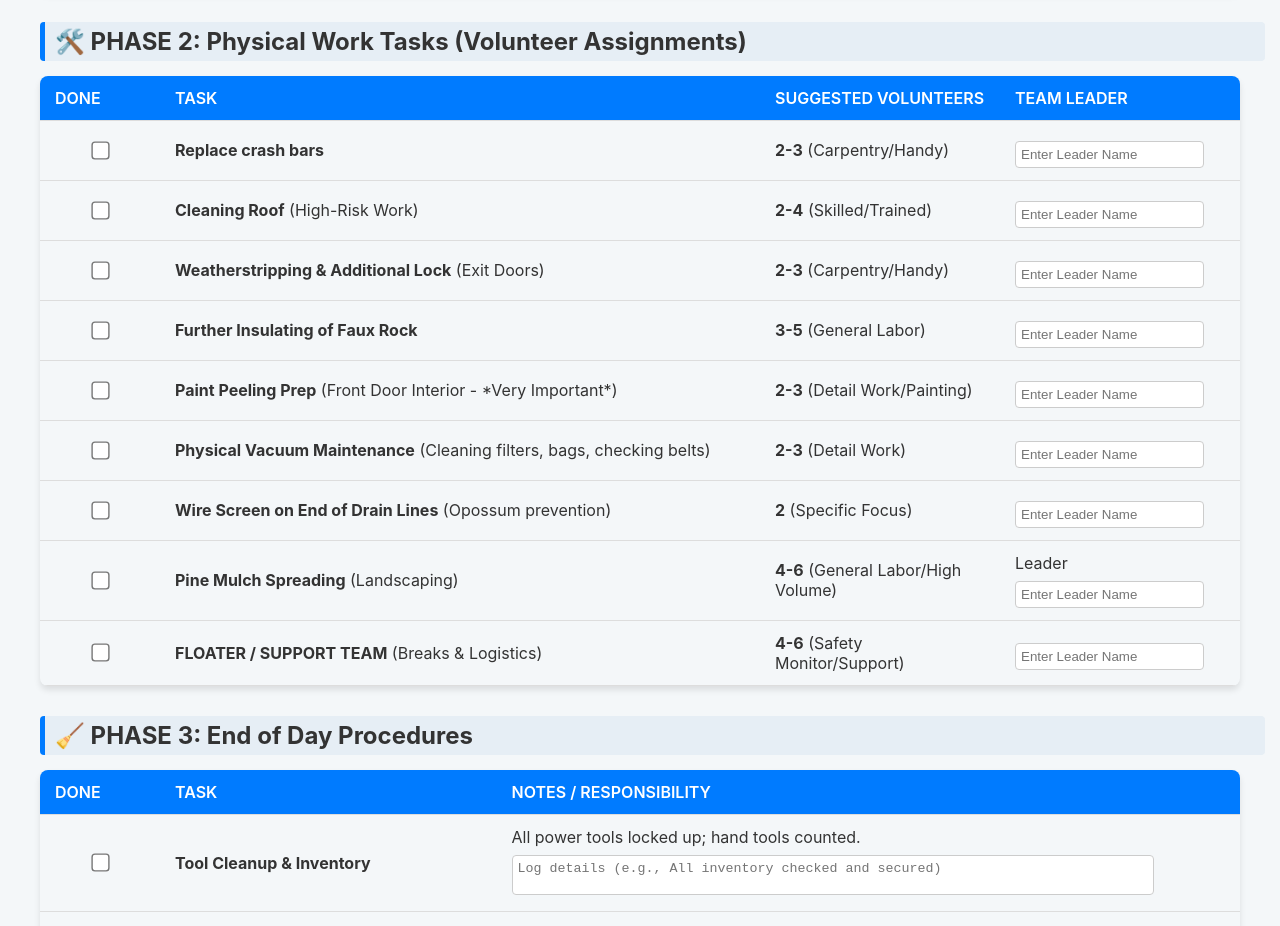
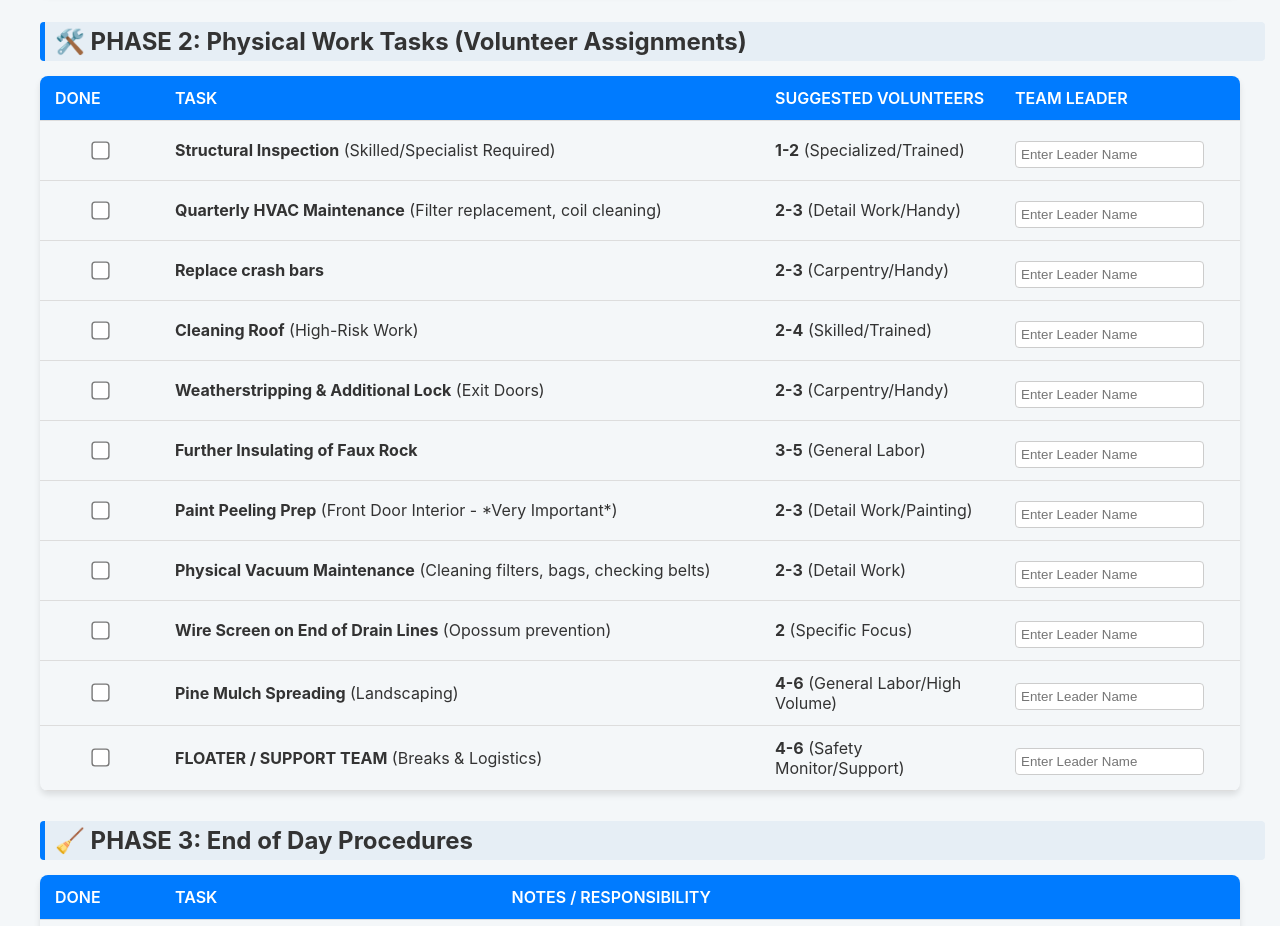
Before and after one commit to HollandHomes/fall-cleanup, a plain HTML site: page index.html in a window 1280 px wide. Shown: the part 880-1806 px from the top of the page. Drawn offline with Linux system fonts and the light colour scheme.

Commit message:
Add new tasks and update leader input fields

```diff
--- a/index.html
+++ b/index.html
@@ -328,6 +328,18 @@
                 </tr>
             </thead>
             <tbody>
+                <tr data-task-id="structuralInspection">
+                    <td data-label="Done"><div class="checkbox-container"><input type="checkbox"></div></td>
+                    <td data-label="Task"><strong>Structural Inspection</strong> (Skilled/Specialist Required)</td>
+                    <td data-label="Volunteers"><strong>1-2</strong> (Specialized/Trained)</td>
+                    <td data-label="Leader"><input type="text" placeholder="Enter Leader Name"></td>
+                </tr>
+                <tr data-task-id="hvacMaintenance">
+                    <td data-label="Done"><div class="checkbox-container"><input type="checkbox"></div></td>
+                    <td data-label="Task"><strong>Quarterly HVAC Maintenance</strong> (Filter replacement, coil cleaning)</td>
+                    <td data-label="Volunteers"><strong>2-3</strong> (Detail Work/Handy)</td>
+                    <td data-label="Leader"><input type="text" placeholder="Enter Leader Name"></td>
+                </tr>
                 <tr data-task-id="crashBars">
                     <td data-label="Done"><div class="checkbox-container"><input type="checkbox"></div></td>
                     <td data-label="Task"><strong>Replace crash bars</strong></td>
@@ -374,7 +386,7 @@
                     <td data-label="Done"><div class="checkbox-container"><input type="checkbox"></div></td>
                     <td data-label="Task"><strong>Pine Mulch Spreading</strong> (Landscaping)</td>
                     <td data-label="Volunteers"><strong>4-6</strong> (General Labor/High Volume)</td>
-                    <td data-label">Leader<input type="text" placeholder="Enter Leader Name"></td>
+                    <td data-label="Leader"><input type="text" placeholder="Enter Leader Name"></td>
                 </tr>
                 <tr data-task-id="floaterTeam">
                     <td data-label="Done"><div class="checkbox-container"><input type="checkbox"></div></td>
```
